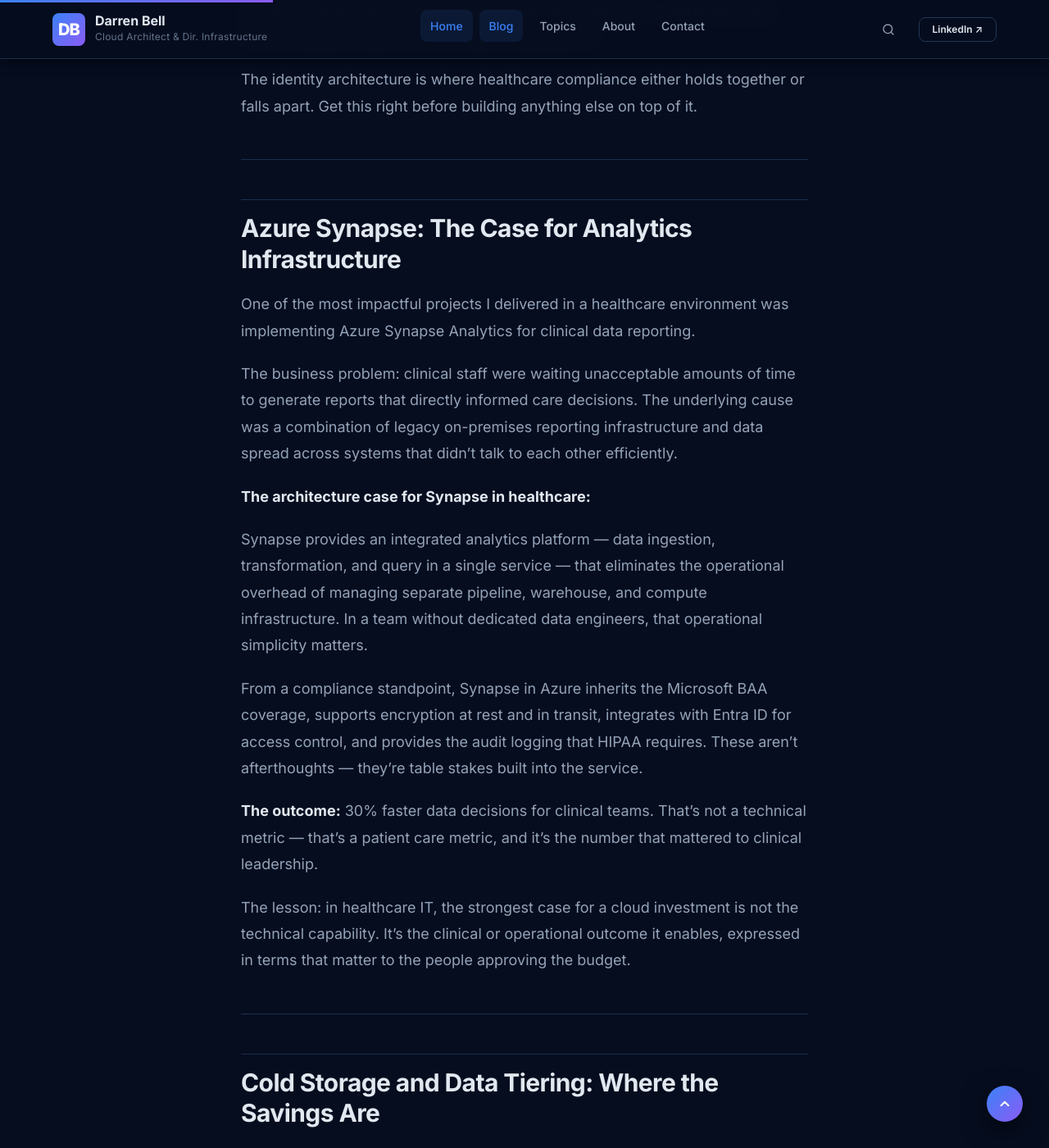
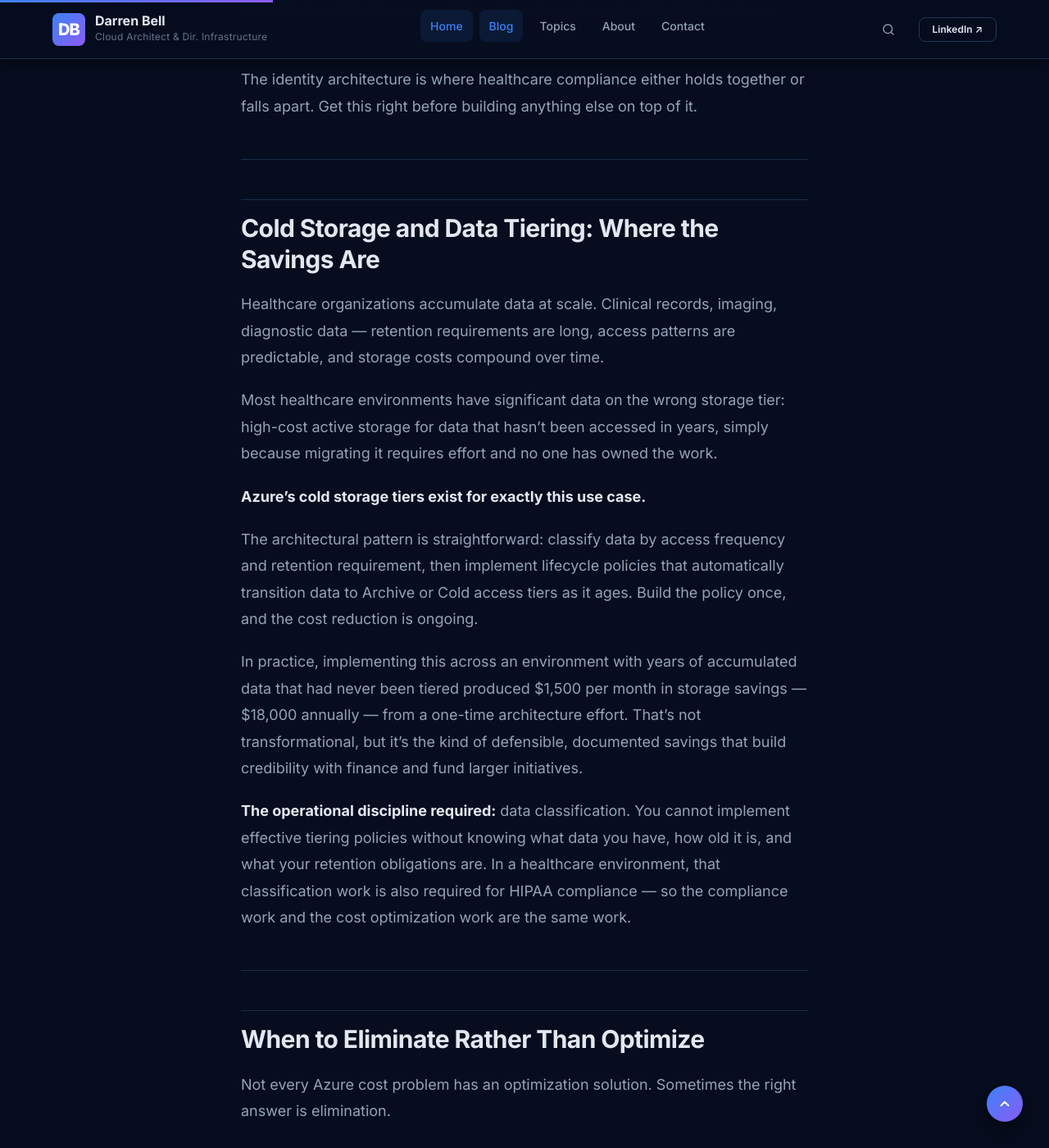
Before and after one commit to darrenbell09/DB_Blog, a Jekyll site: the page built from _posts/2024-02-05-multi-cloud-architecture-patterns.md, in a window 1280 px wide and 1400 px high, scrolled down 1899 px. Shown: the whole window at 82% size. Built offline with Jekyll 4.4.1, drawn with Linux system fonts in a browser that asks for light colours; comment, search, counter and statistics services are not loaded.

Commit message:
Remove Azure Synapse Analytics case study section
Removed section discussing Azure Synapse Analytics in healthcare, including its benefits and outcomes.

```diff
--- a/_posts/2024-02-05-multi-cloud-architecture-patterns.md
+++ b/_posts/2024-02-05-multi-cloud-architecture-patterns.md
@@ -31,24 +31,6 @@
 **Group-based licensing and access provisioning.** In a 12-person IT organization, manual licensing and access management doesn't scale and doesn't produce the consistent audit trail you need. Dynamic groups based on HR attributes keep provisioning accurate without manual maintenance.
 
 The identity architecture is where healthcare compliance either holds together or falls apart. Get this right before building anything else on top of it.
-
----
-
-## Azure Synapse: The Case for Analytics Infrastructure
-
-One of the most impactful projects I delivered in a healthcare environment was implementing Azure Synapse Analytics for clinical data reporting.
-
-The business problem: clinical staff were waiting unacceptable amounts of time to generate reports that directly informed care decisions. The underlying cause was a combination of legacy on-premises reporting infrastructure and data spread across systems that didn't talk to each other efficiently.
-
-**The architecture case for Synapse in healthcare:**
-
-Synapse provides an integrated analytics platform — data ingestion, transformation, and query in a single service — that eliminates the operational overhead of managing separate pipeline, warehouse, and compute infrastructure. In a team without dedicated data engineers, that operational simplicity matters.
-
-From a compliance standpoint, Synapse in Azure inherits the Microsoft BAA coverage, supports encryption at rest and in transit, integrates with Entra ID for access control, and provides the audit logging that HIPAA requires. These aren't afterthoughts — they're table stakes built into the service.
-
-**The outcome:** 30% faster data decisions for clinical teams. That's not a technical metric — that's a patient care metric, and it's the number that mattered to clinical leadership.
-
-The lesson: in healthcare IT, the strongest case for a cloud investment is not the technical capability. It's the clinical or operational outcome it enables, expressed in terms that matter to the people approving the budget.
 
 ---
 
```
